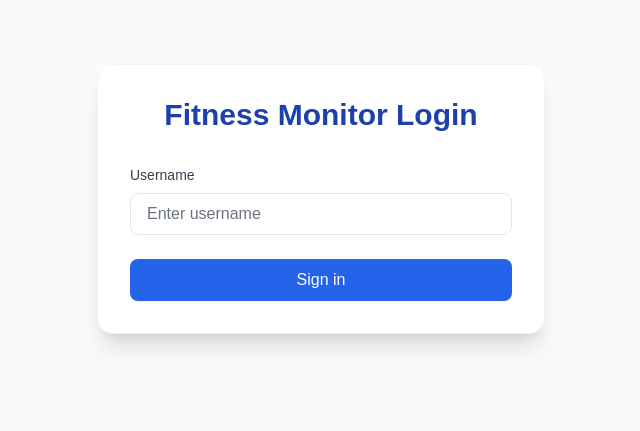
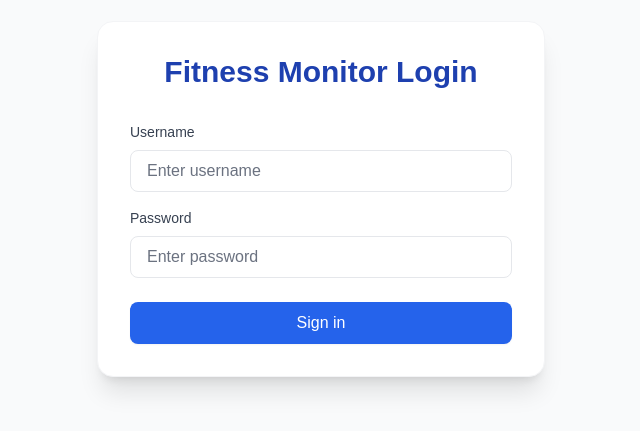
Before and after one commit to sbgoud/fitness-app, a Next.js app: page /login in a window 1280 px wide. Shown: the part 201-632 px from the top of the page, without its empty margins (319-959 px from the left). Built offline with nearby package versions, Linux system fonts and the light colour scheme.

Commit message:
added new usernames

```diff
--- a/app/api/users/[user]/route.js
+++ b/app/api/users/[user]/route.js
@@ -4,7 +4,7 @@ export async function POST(request, { params }) {
   const { user } = params;
   const body = await request.json();
 
-  if (!['a1', 'a2', 'a3', 'a4'].includes(user)) {
+  if (!['aaaaa11', 'bbbbb22', 'ccccc33', 'ddddd33'].includes(user)) {
     return Response.json({ error: 'Invalid user' }, { status: 400 });
   }
 
--- a/app/login/page.js
+++ b/app/login/page.js
@@ -4,9 +4,10 @@ import { useRouter } from 'next/navigation';
 
 export default function Login() {
   const [username, setUsername] = useState('');
+  const [password, setPassword] = useState('');
   const [error, setError] = useState('');
   const router = useRouter();
-  const validUsers = ['a1', 'a2', 'a3', 'a4'];
+  const validUsers = ['aaaaa11', 'bbbbb22', 'ccccc33', 'ddddd33'];
 
   useEffect(() => {
     const userCookie = document.cookie
@@ -17,11 +18,13 @@ export default function Login() {
 
   const handleSubmit = (e) => {
     e.preventDefault();
-    if (validUsers.includes(username)) {
-      document.cookie = `currentUser=${username}; path=/; max-age=86400; SameSite=Lax`;
+    const userCode = username + password;
+
+    if (validUsers.includes(userCode)) {
+      document.cookie = `currentUser=${userCode}; path=/; max-age=86400; SameSite=Lax`;
       window.location.href = '/';
     } else {
-      setError('No user found with that name');
+      setError('Invalid credentials');
     }
   };
 
@@ -48,6 +51,19 @@ export default function Login() {
                 required
               />
             </div>
+            <div>
+              <label className="block text-sm font-medium text-gray-700 mb-2">
+                Password
+              </label>
+              <input
+                type="password"
+                value={password}
+                onChange={(e) => setPassword(e.target.value)}
+                className="w-full px-4 py-2 border border-gray-200 rounded-lg focus:ring-2 focus:ring-blue-500 focus:border-transparent"
+                placeholder="Enter password"
+                required
+              />
+            </div>
             {error && (
               <p className="text-sm text-red-600">{error}</p>
             )}
--- a/app/page.js
+++ b/app/page.js
@@ -224,7 +224,7 @@ export default function Home() {
         <div className="flex justify-between items-center mb-8 p-6 bg-blue-50 rounded-lg shadow-md border border-blue-100">
           <div className="flex items-center space-x-4">
             <span className="font-medium bg-blue-100 px-4 py-2 rounded-full text-blue-800 text-sm">
-              {currentUser}
+              {currentUser.slice(0, -4)}
             </span>
             <h1 className="text-2xl font-bold text-blue-800">
               {format(new Date(), 'EEEE, MMMM do')} Schedule
```
